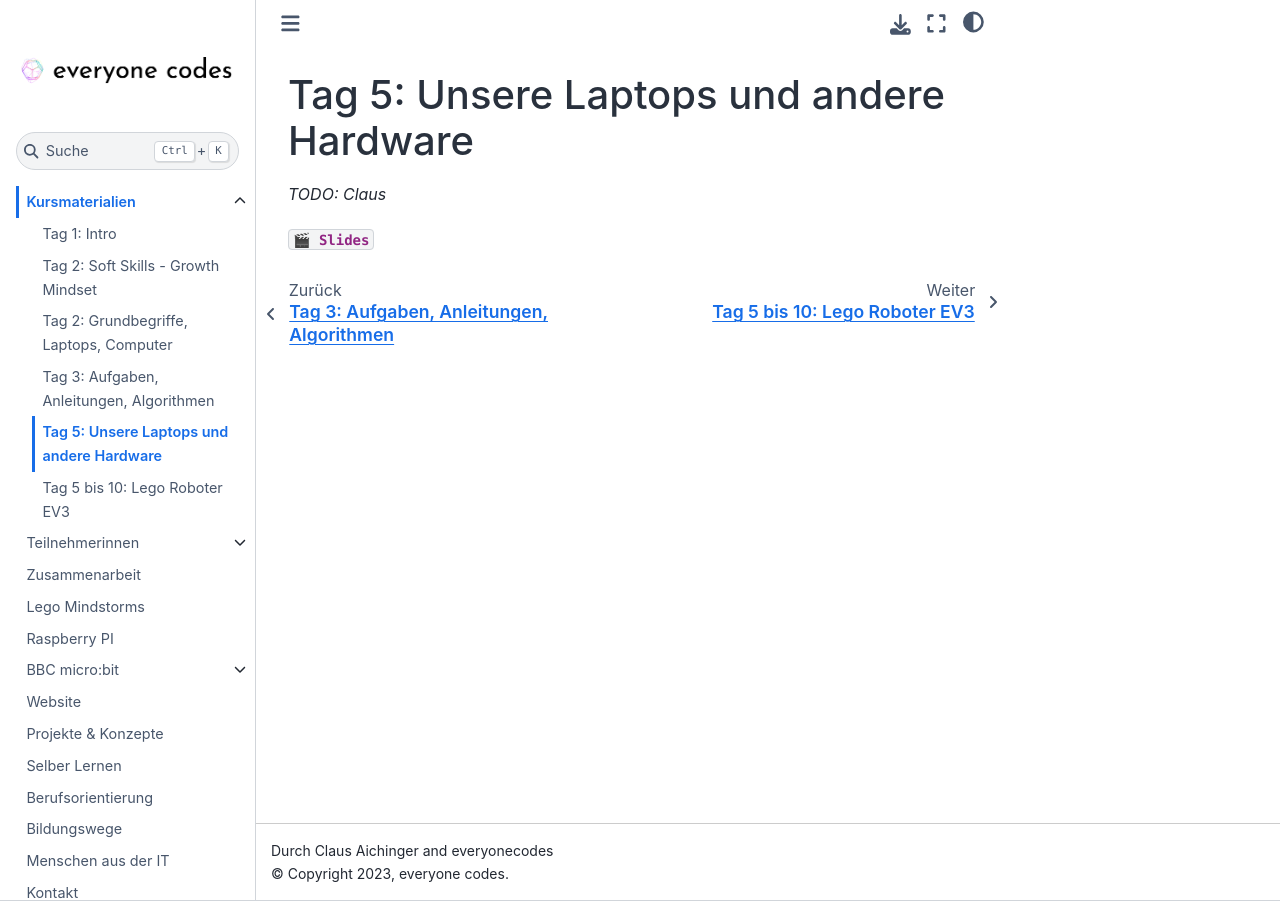
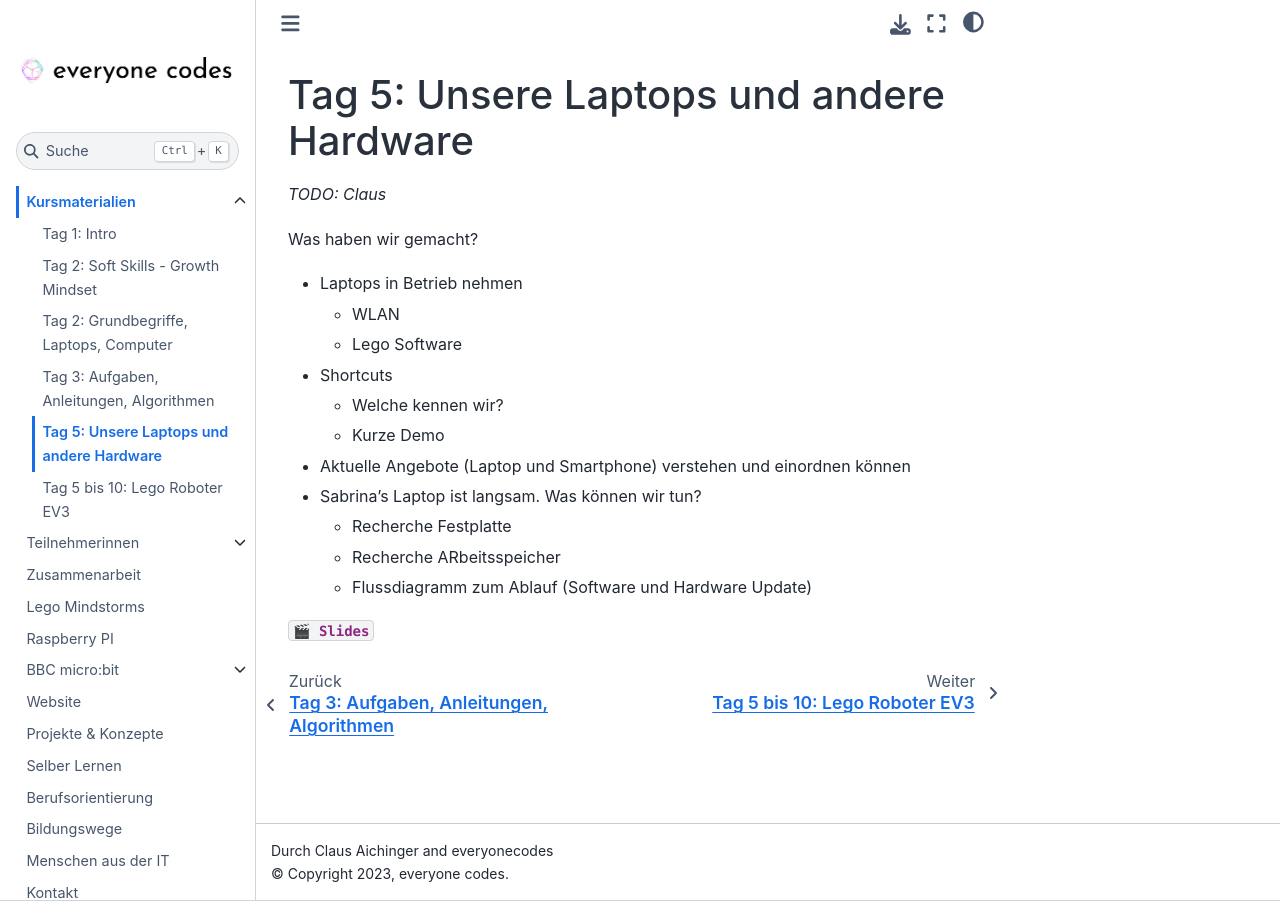
Before and after one commit to ec-mentors/-IT-ist-das-was-fuer-mich, a Sphinx documentation site: the page built from source/course/day_05_laptop_setup_keyboard_shortcuts_and_researching_hardware/index.md, in a window 1280 px wide. Built offline with Sphinx 7.4.7 and the Sphinx Book theme 1.1.4, drawn with Linux system fonts in a browser that asks for light colours.

Commit message:
Document TODOs from last sessions

```diff
--- a/source/course/day_05_laptop_setup_keyboard_shortcuts_and_researching_hardware/index.md
+++ b/source/course/day_05_laptop_setup_keyboard_shortcuts_and_researching_hardware/index.md
@@ -2,4 +2,18 @@
 
 *TODO: Claus*
 
+Was haben wir gemacht?
+* Laptops in Betrieb nehmen
+  * WLAN
+  * Lego Software
+* Shortcuts
+  * Welche kennen wir?
+  * Kurze Demo
+* Aktuelle Angebote (Laptop und Smartphone) verstehen
+  und einordnen können
+* Sabrina's Laptop ist langsam. Was können wir tun?
+  * Recherche Festplatte
+  * Recherche ARbeitsspeicher
+  * Flussdiagramm zum Ablauf (Software und Hardware Update)
+
 {download}`🎬 Slides <./slides.pdf>`
```
Also changed, not shown: source/course/day_03_hardware_and_components/index.md (+3 -0 lines).
